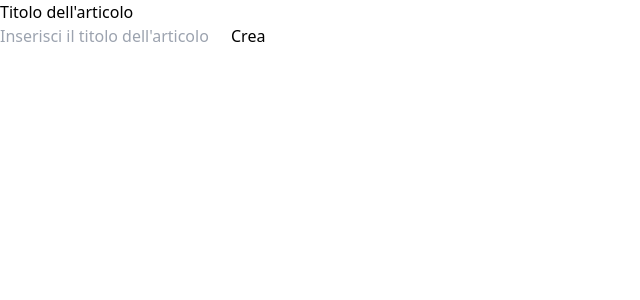
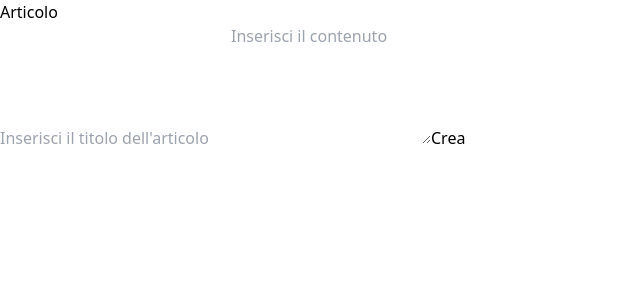
Before and after one commit to silviosalza/react-blog-api, a React (Vite) app: page / in a window 1280 px wide. Shown: the top 300 px of the page, without its empty margins (0-640 px from the left). Built offline with nearby package versions, Linux system fonts and the light colour scheme.

Commit message:
added content form

```diff
--- a/src/App.jsx
+++ b/src/App.jsx
@@ -2,23 +2,37 @@ import { useState } from "react";
 
 function App() {
   //setto stato iniziale del mio input
-  const [title, setTitle] = useState("");
+  // const [title, setTitle] = useState("");
+  const [formData, setFormData] = useState({
+    title: "",
+    content: "",
+  });
 
   return (
     <>
       <main className="py-5 ">
         <div className="container mx-auto">
-          <h1 className="font-bold">Titolo dell'articolo</h1>
+          <h1 className="font-bold">Articolo</h1>
           <form action="" className="flex flex-col gap-2 w-1/2">
             <label htmlFor="article_title"></label>
             <input
               className="rounded border-2 border-black"
-              type="text"
+              type="textarea"
               name="title"
               placeholder="Inserisci il titolo dell'articolo"
-              value={title}
-              onChange={(e) => setTitle(e.target.value)}
+              value={formData.title}
+              onChange={(e) => setFormData(e.target.value)}
             />
+            <label htmlFor="article_content"></label>
+            <textarea
+              rows="5"
+              className="rounded border-2 border-black"
+              type="textarea"
+              name="content"
+              placeholder="Inserisci il contenuto"
+              value={formData.content}
+              onChange={(e) => setFormData(e.target.value)}
+            ></textarea>
             <button className="bg-green-300 hover:bg-green-400 rounded border-2 border-black">
               Crea
             </button>
```
